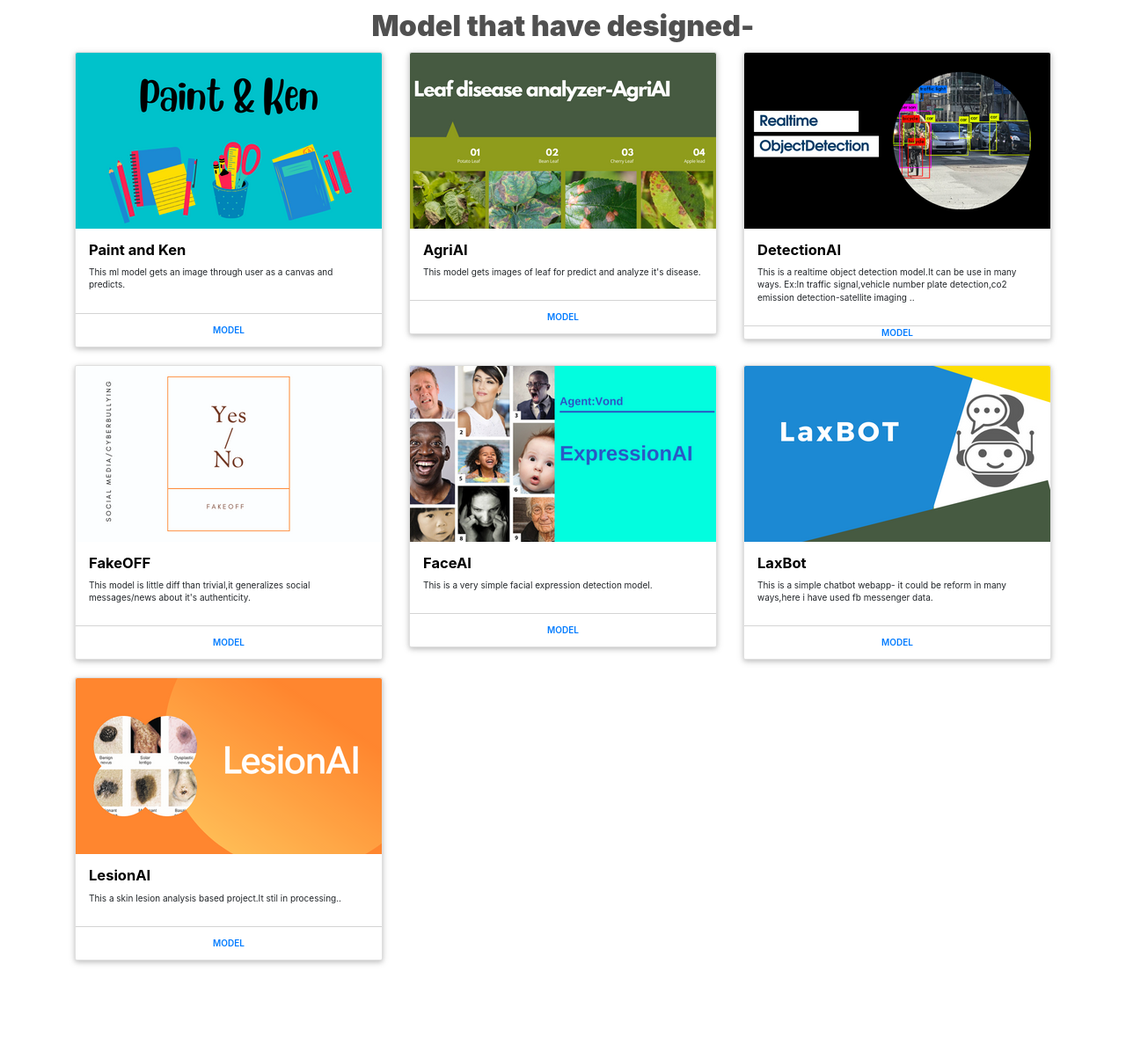
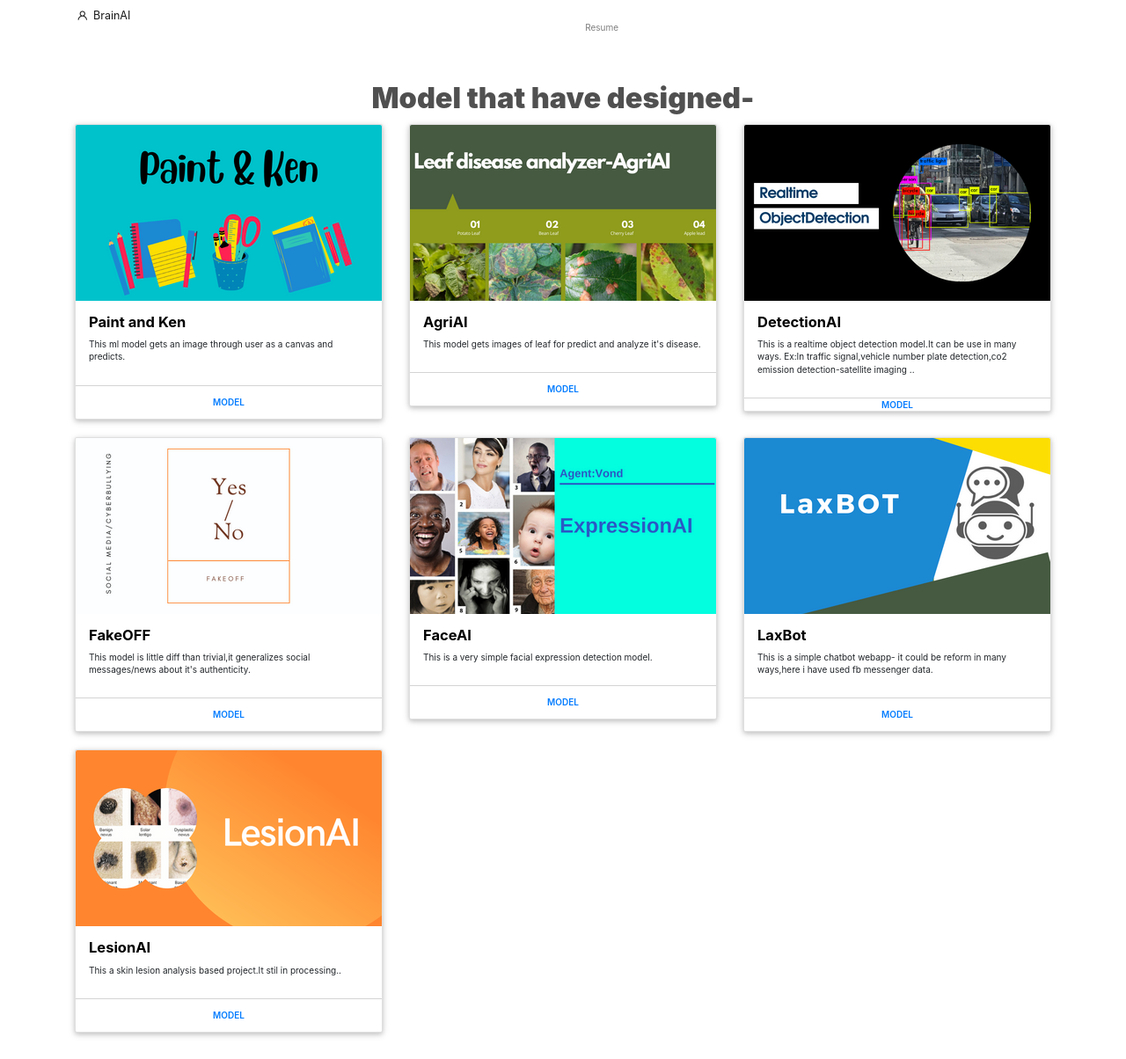
Before and after one commit to koushik1234/web-projects, a Flask app: page / in a window 1280 px wide. Shown: the whole page at 88% size. Before the commit the page ends 1097 px from the top, so only its background shows below. Run offline with Flask 2, Linux system fonts and the light colour scheme; some libraries are stand-ins or nearby versions.

Commit message:
Update index.html

```diff
--- a/templates/index.html
+++ b/templates/index.html
@@ -2,10 +2,34 @@
 <link rel="stylesheet"  href="{{ url_for('static',filename='style.css')}}">
 
 <link rel="stylesheet"  href="{{ url_for('static',filename='css/bootstrap.min.css')}}">
-    <link rel="stylesheet"  href="{{ url_for('static',filename='css/unicons.css')}}">
-    <link rel="stylesheet"  href="{{ url_for('static',filename='css/owl.carousel.min.css')}}">
-    <link rel="stylesheet"  href="{{ url_for('static',filename='css/owl.theme.default.min.css')}}">
+<link rel="stylesheet"  href="{{ url_for('static',filename='css/unicons.css')}}">
+<link rel="stylesheet"  href="{{ url_for('static',filename='css/owl.carousel.min.css')}}">
+<link rel="stylesheet"  href="{{ url_for('static',filename='css/owl.theme.default.min.css')}}">
+ <!-- MENU -->
+    <nav class="navbar navbar-expand-sm navbar-light">
+        <div class="container">
+            <a class="navbar-brand" href="https://brainai.herokuapp.com"><i class='uil uil-user'></i> BrainAI</a>
 
+            <button class="navbar-toggler" type="button" data-toggle="collapse" data-target="#navbarNav" aria-controls="navbarNav" aria-expanded="false"
+                aria-label="Toggle navigation">
+                <span class="navbar-toggler-icon"></span>
+                <span class="navbar-toggler-icon"></span>
+                <span class="navbar-toggler-icon"></span>
+            </button>
+
+            <div class="collapse navbar-collapse" id="navbarNav">
+                <ul class="navbar-nav mx-auto">
+
+
+                    <li class="nav-item">
+                        <a href="https://drive.google.com/file/d/1OKXDM6I_aRqr36lKbtpEBSLcK3UI5XJ_/view?usp=sharing" class="nav-link"><span data-hover="Resume">Resume</span></a>
+                    </li>
+
+                </ul>
+
+            </div>
+        </div>
+    </nav>
 <section class="wrapper">
     <div class="container-fostrap">
         <div>
```
